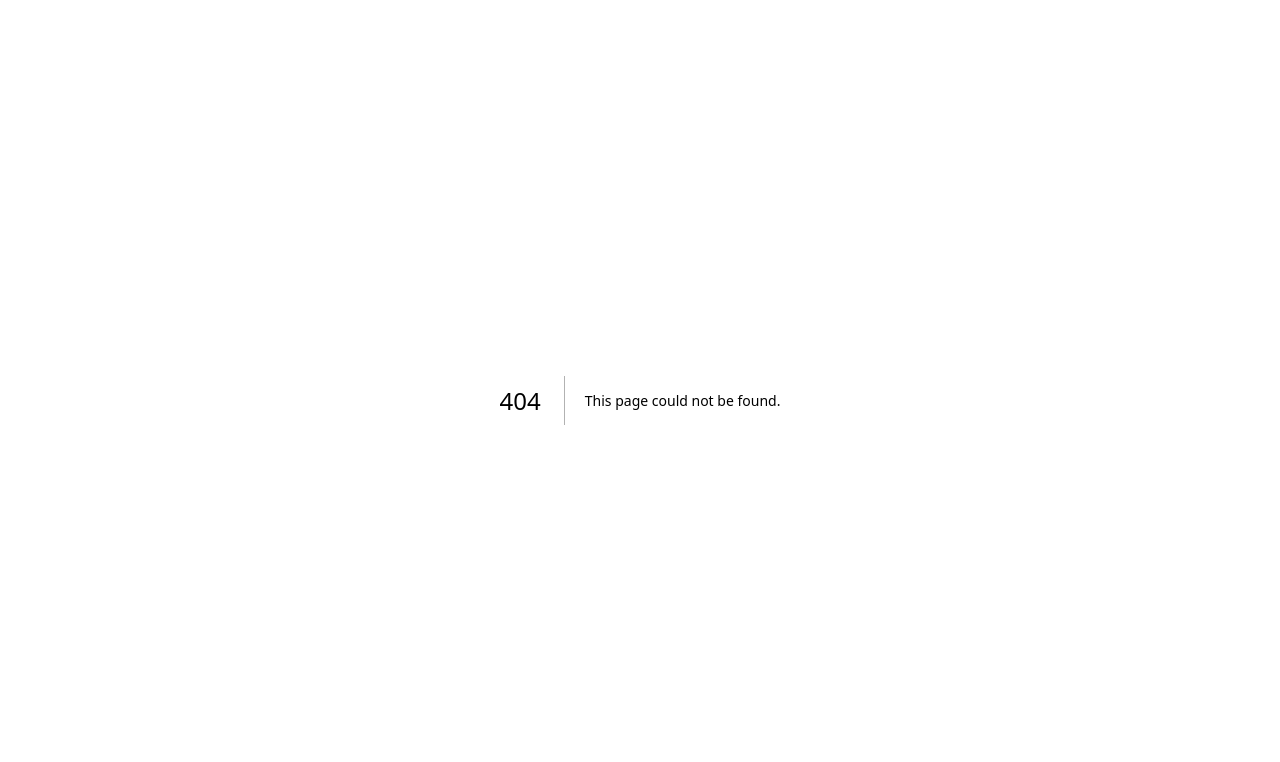
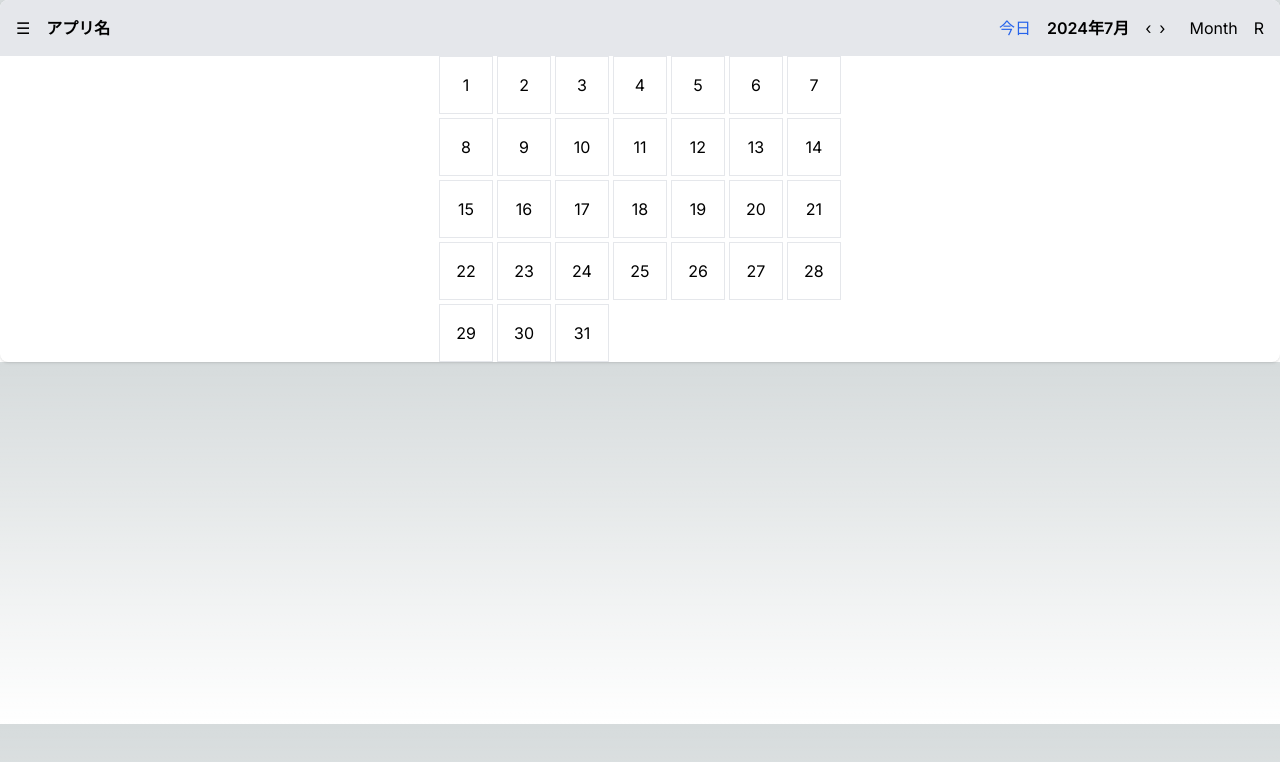
Before and after one commit to R-koma/calendarChat-prototype, a Next.js app in the folder client/: page /calendar in a window 1280 px wide. Before the commit this address had no page. Shown: the top 762 px of the page. Built offline with nearby package versions, Linux system fonts and the light colour scheme.

Commit message:
Added a calendar form for the client side

```diff
--- /dev/null
+++ b/client/app/calendar/page.tsx
@@ -0,0 +1,84 @@
+"use client";
+
+import React, { useState } from "react";
+
+const Calendar = () => {
+  const [currentDate, setCurrentDate] = useState(new Date());
+
+  const renderHeader = () => {
+    return (
+      <div className="flex justify-between items-center p-4 bg-gray-200">
+        <div className="flex items-center">
+          <div className="mr-4 cursor-pointer">&#9776;</div>
+          <div className="font-bold">アプリ名</div>
+        </div>
+        <div className="flex items-center">
+          <button
+            onClick={() => setCurrentDate(new Date())}
+            className="mr-4 text-blue-600"
+          >
+            今日
+          </button>
+          <div className="font-semibold">
+            {currentDate.toLocaleDateString("ja-JP", {
+              year: "numeric",
+              month: "long",
+            })}
+          </div>
+          <div className="flex items-center ml-4">
+            <div className="mr-2 cursor-pointer">&#8249;</div>
+            <div className="mr-2 cursor-pointer">&#8250;</div>
+          </div>
+          <div className="ml-4 cursor-pointer">Month</div>
+          <div className="ml-4 cursor-pointer">R</div>
+        </div>
+      </div>
+    );
+  };
+
+  const renderDays = () => {
+    const days = [];
+    const startDate = new Date(
+      currentDate.getFullYear(),
+      currentDate.getMonth(),
+      1
+    );
+    const endDate = new Date(
+      currentDate.getFullYear(),
+      currentDate.getMonth() + 1,
+      0
+    );
+
+    for (let i = 1; i < startDate.getDay(); i++) {
+      days.push(
+        <div
+          key={`empty-start-${i}`}
+          className="p-4 border border-gray-200"
+        ></div>
+      );
+    }
+
+    for (let d = 1; d <= endDate.getDate(); d++) {
+      days.push(
+        <div key={`day-${d}`} className="p-4 border border-gray-200">
+          {d}
+        </div>
+      );
+    }
+
+    return (
+      <div className="flex justify-center">
+        <p className="grid grid-cols-7 gap-1 text-center pt-0">{days}</p>
+      </div>
+    );
+  };
+
+  return (
+    <div className="bg-white shadow rounded-lg overflow-hidden">
+      {renderHeader()}
+      {renderDays()}
+    </div>
+  );
+};
+
+export default Calendar;
```
